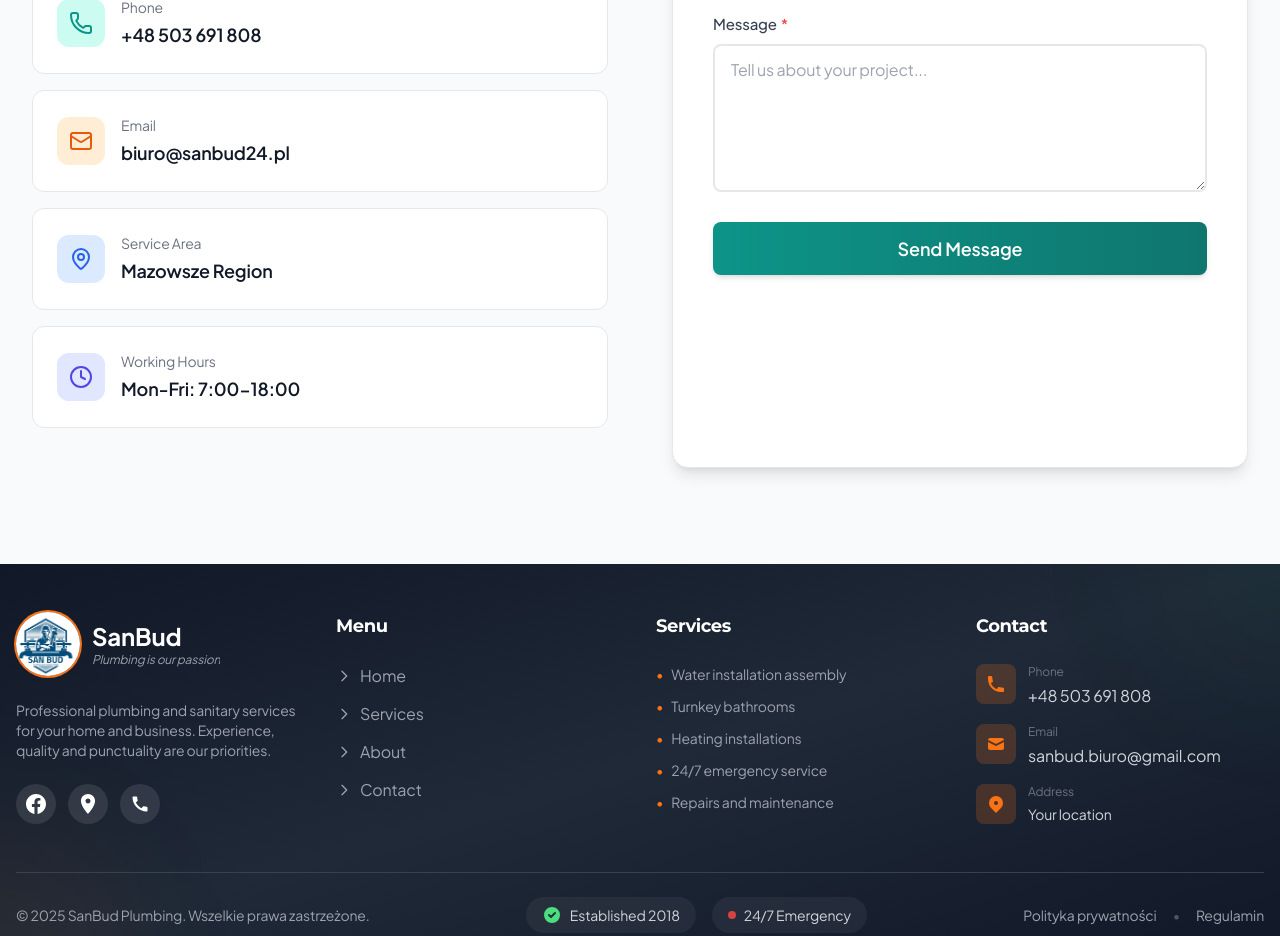
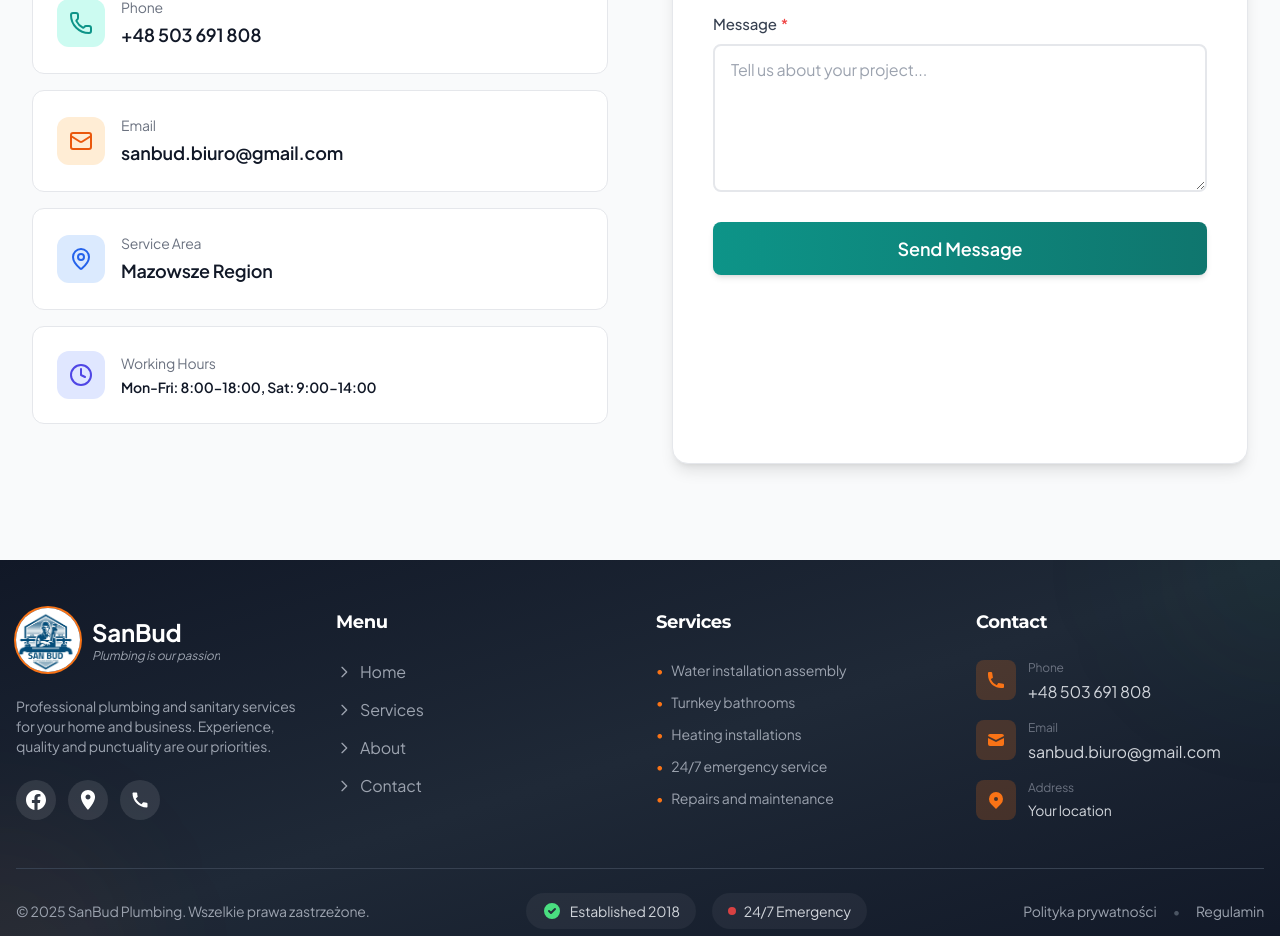
Before and after one commit to kozuchowskihubert/azure-san-bud, a Next.js app in the folder frontend/: page /en in a window 1280 px wide. Shown: the part 3640-4576 px from the top of the page. Built offline with nearby package versions, Linux system fonts and the light colour scheme; no server answers.

Commit message:
📞 Aktualizacja danych kontaktowych zgodnie z wizytówką Google
- Email: sanbud.biuro@gmail.com (zmieniony z biuro@sanbud24.pl)
- Telefon: +48 503 691 808 (poprawiony w about/page)
- Godziny: Pon-Pt 8:00-18:00, Sob: 9:00-14:00 (dodano sobotę)
- Wszystkie dane ujednolicone na wszystkich stronach

```diff
--- a/frontend/app/[locale]/about/page.tsx
+++ b/frontend/app/[locale]/about/page.tsx
@@ -253,7 +253,7 @@ export default function AboutPage() {
                 </svg>
               </a>
               <a
-                href="tel:+48123456789"
+                href="tel:+48503691808"
                 className="inline-flex items-center justify-center gap-2 px-8 py-4 bg-green-600 text-white rounded-lg font-semibold hover:bg-green-700 transition-colors duration-300 shadow-lg"
               >
                 <svg className="w-5 h-5" fill="none" stroke="currentColor" viewBox="0 0 24 24">
--- a/frontend/components/modern/ContactSection.tsx
+++ b/frontend/components/modern/ContactSection.tsx
@@ -109,7 +109,7 @@ export default function ContactSection({ locale }: ContactSectionProps) {
               </a>
 
               <a
-                href="mailto:biuro@sanbud24.pl"
+                href="mailto:sanbud.biuro@gmail.com"
                 className="flex items-center gap-4 p-6 bg-white rounded-xl border border-gray-200 hover:border-teal-300 hover:shadow-md transition-all duration-300 group"
               >
                 <div className="w-12 h-12 bg-orange-100 rounded-xl flex items-center justify-center group-hover:bg-orange-200 transition-colors">
@@ -117,7 +117,7 @@ export default function ContactSection({ locale }: ContactSectionProps) {
                 </div>
                 <div>
                   <div className="text-sm text-gray-500 mb-1">Email</div>
-                  <div className="text-lg font-semibold text-gray-900">biuro@sanbud24.pl</div>
+                  <div className="text-lg font-semibold text-gray-900">sanbud.biuro@gmail.com</div>
                 </div>
               </a>
 
@@ -139,8 +139,8 @@ export default function ContactSection({ locale }: ContactSectionProps) {
                 </div>
                 <div>
                   <div className="text-sm text-gray-500 mb-1">{isEnglish ? 'Working Hours' : 'Godziny Pracy'}</div>
-                  <div className="text-lg font-semibold text-gray-900">
-                    {isEnglish ? 'Mon-Fri: 7:00-18:00' : 'Pn-Pt: 7:00-18:00'}
+                  <div className="text-sm font-semibold text-gray-900">
+                    {isEnglish ? 'Mon-Fri: 8:00-18:00, Sat: 9:00-14:00' : 'Pon-Pt: 8:00-18:00, Sob: 9:00-14:00'}
                   </div>
                 </div>
               </div>
```
